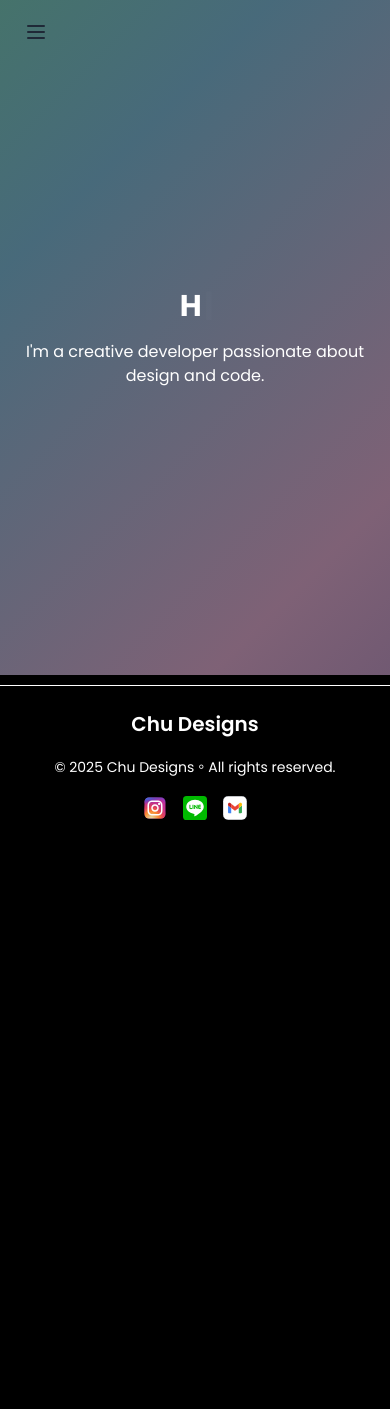
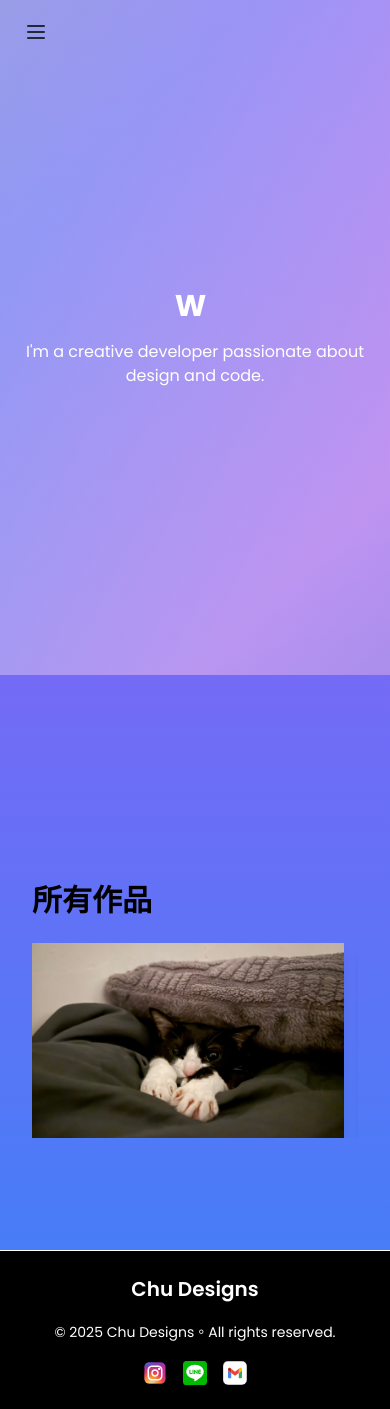
Before and after one commit to DeanYtest/design-showcase, a Next.js app: page / in a window 390 px wide. Before the commit the page ends 844 px from the top, so only its background shows below. Built offline with nearby package versions, Linux system fonts and the light colour scheme.

Commit message:
fix:RWD16

```diff
--- a/app/page.tsx
+++ b/app/page.tsx
@@ -19,38 +19,33 @@ export default function HomePage() {
     return () => window.removeEventListener('resize', onResize);
   }, []);
 
-  // 手机端：只显示 HeroSection（隐藏波浪）和深色 Footer
-  if (isMobile) {
   return (
-      <div className="flex flex-col min-h-screen">
-        <div className="flex-1">
-          <HeroSection disableWave={true} />
-        </div>
-        <FooterDark />
-      </div>
-    );
-  }
+    <div className="relative flex flex-col min-h-screen">
+      {/* 手机端：全页渐变背景 */}
+      {isMobile && (
+        <div className="absolute inset-0 bg-gradient-to-b from-purple-500 to-blue-500 z-0" />
+      )}
 
-  // 桌机端：正常多区块布局
-  return (
-    <div className="flex flex-col min-h-screen bg-white text-black">
+      {/* 内容容器：位于背景之上 */}
+      <div className={`relative flex-1 flex flex-col ${isMobile ? 'text-white' : 'bg-white text-black'}`}>
         <main className="flex-1">
-        {/* Hero：不隐藏波浪 */}
-        <HeroSection disableWave={false} />
+          {/* Hero：传入 disableWave 隐藏底部波浪 */}
+          <HeroSection disableWave={isMobile} />
 
           {/* HomeCarousel：纯 horizontal scroll */}
           <HomeCarousel />
 
-        {/* WorkCarousel 区块：黑底白字 */}
-        <div className="bg-black text-white py-16">
+          {/* WorkCarousel 区块：始终显示，手机背景透明+白字，桌机黑底白字 */}
+          <div className={`${isMobile ? 'bg-transparent text-white' : 'bg-black text-white'} py-16`}>
             <div className="container mx-auto px-4 sm:px-6 lg:px-8">
               <WorkCarousel />
             </div>
           </div>
         </main>
 
-      {/* 桌机浅色 Footer */}
-      <FooterLight />
+        {/* Footer：手机深底白字，桌机浅底黑字 */}
+        {isMobile ? <FooterDark /> : <FooterLight />}
+      </div>
     </div>
   );
 }
```
Lines whose indentation alone changed are shown as unchanged.
